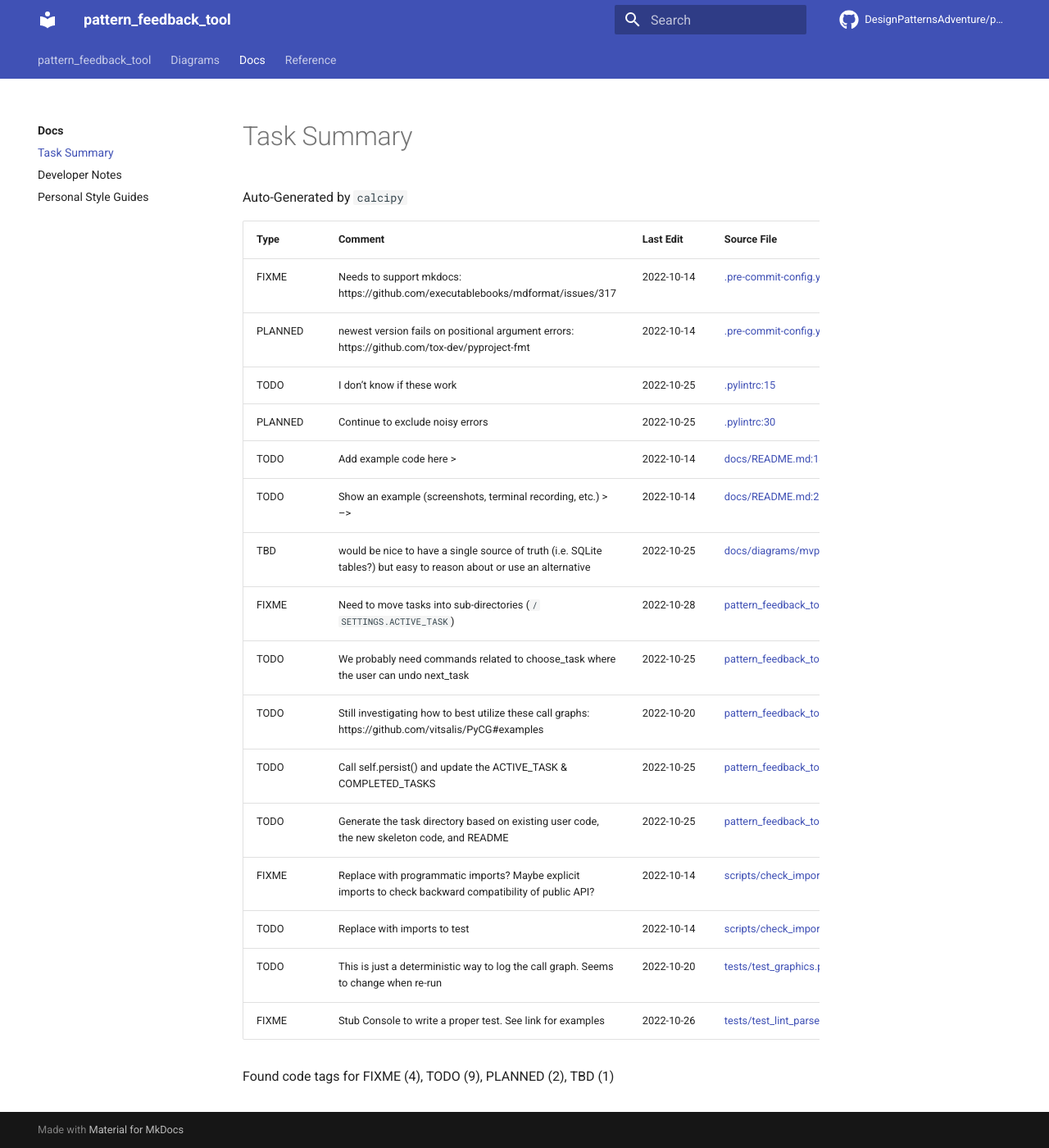
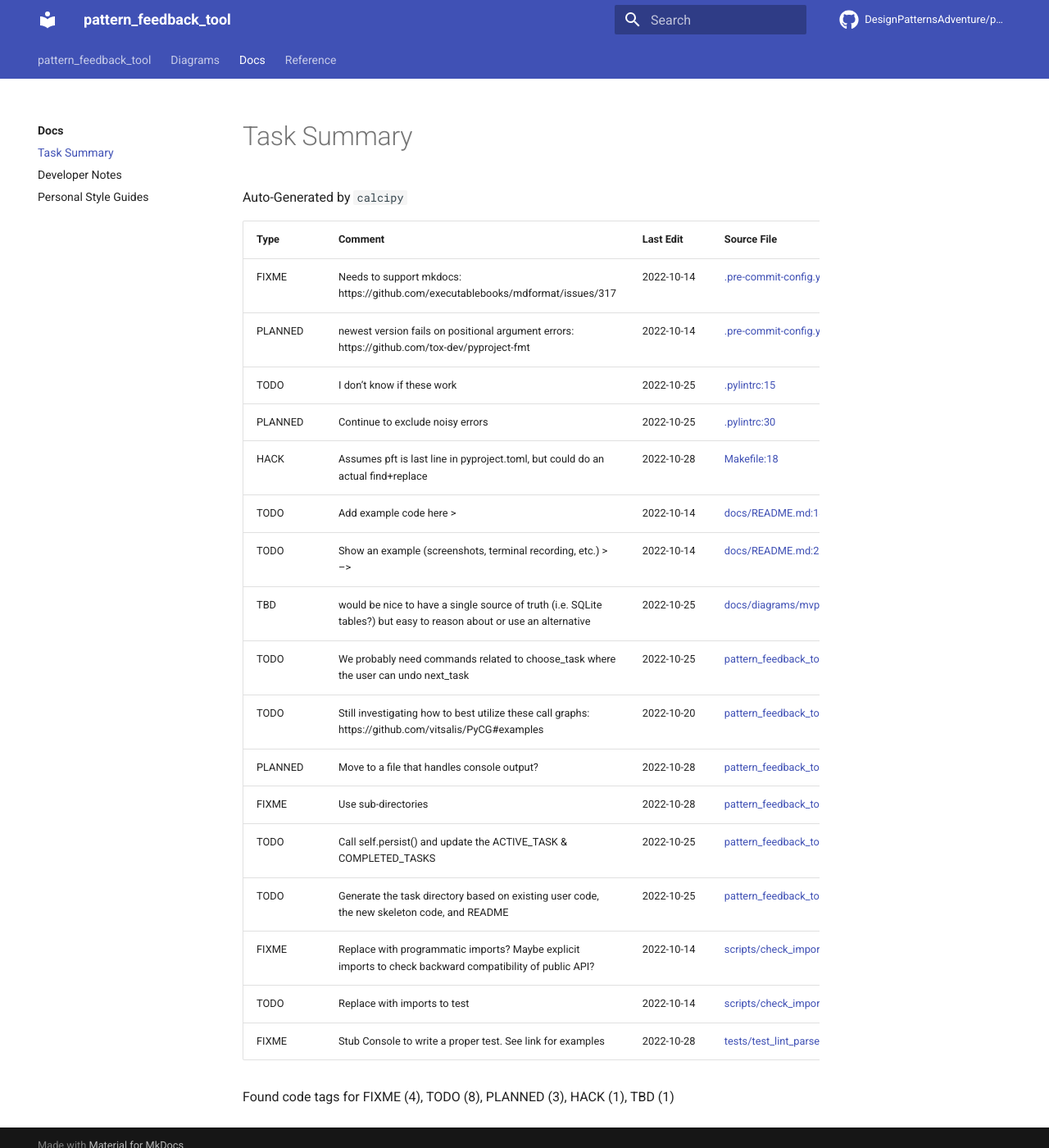
Before and after one commit to DesignPatternsAdventure/pattern_feedback_tool, an MkDocs documentation site: the page built from docs/docs/CODE_TAG_SUMMARY.md, in a window 1280 px wide and 1400 px high. Shown: the whole window at 82% size. Built offline with MkDocs 1.6.1 and Material for MkDocs 9.7.7, drawn with Linux system fonts in a browser that asks for light colours; comment, search, counter and statistics services are not loaded.

Commit message:
docs: re-run prdc and update README

```diff
--- a/.pre-commit-config.yaml
+++ b/.pre-commit-config.yaml
@@ -40,7 +40,7 @@ repos:
     hooks:
       - id: beautysh
   - repo: https://github.com/commitizen-tools/commitizen
-    rev: v2.35.0
+    rev: v2.37.0
     hooks:
       - id: commitizen
         additional_dependencies: [cz_legacy]
--- a/docs/docs/CODE_TAG_SUMMARY.md
+++ b/docs/docs/CODE_TAG_SUMMARY.md
@@ -2,25 +2,26 @@
 
 Auto-Generated by `calcipy`
 
-| Type    | Comment                                                                                                             | Last Edit   | Source File                                                                                                                                                                                       |
-|---------|---------------------------------------------------------------------------------------------------------------------|-------------|---------------------------------------------------------------------------------------------------------------------------------------------------------------------------------------------------|
-| FIXME   | Needs to support mkdocs: https://github.com/executablebooks/mdformat/issues/317                                     | 2022-10-14  | [.pre-commit-config.yaml:48](https://github.com/DesignPatternsAdventure/pattern_feedback_tool/blame/d8682bba6b764ceb10b1199d03cfe06591334f98/.pre-commit-config.yaml#L48)                         |
-| PLANNED | newest version fails on positional argument errors: https://github.com/tox-dev/pyproject-fmt                        | 2022-10-14  | [.pre-commit-config.yaml:68](https://github.com/DesignPatternsAdventure/pattern_feedback_tool/blame/d8682bba6b764ceb10b1199d03cfe06591334f98/.pre-commit-config.yaml#L68)                         |
-| TODO    | I don't know if these work                                                                                          | 2022-10-25  | [.pylintrc:15](https://github.com/DesignPatternsAdventure/pattern_feedback_tool/blame/353a1e6ab93596b347f7ce7926b9834225c37e15/.pylintrc#L15)                                                     |
-| PLANNED | Continue to exclude noisy errors                                                                                    | 2022-10-25  | [.pylintrc:30](https://github.com/DesignPatternsAdventure/pattern_feedback_tool/blame/353a1e6ab93596b347f7ce7926b9834225c37e15/.pylintrc#L30)                                                     |
-| TODO    | Add example code here >                                                                                             | 2022-10-14  | [docs/README.md:14](https://github.com/DesignPatternsAdventure/pattern_feedback_tool/blame/d8682bba6b764ceb10b1199d03cfe06591334f98/docs/README.md#L14)                                           |
-| TODO    | Show an example (screenshots, terminal recording, etc.) > -->                                                       | 2022-10-14  | [docs/README.md:21](https://github.com/DesignPatternsAdventure/pattern_feedback_tool/blame/d8682bba6b764ceb10b1199d03cfe06591334f98/docs/README.md#L21)                                           |
-| TBD     | would be nice to have a single source of truth (i.e. SQLite tables?) but easy to reason about or use an alternative | 2022-10-25  | [docs/diagrams/mvp-wip.md:7](https://github.com/DesignPatternsAdventure/pattern_feedback_tool/blame/353a1e6ab93596b347f7ce7926b9834225c37e15/docs/diagrams/mvp-wip.md#L7)                         |
-| FIXME   | Need to move tasks into sub-directories (`/ SETTINGS.ACTIVE_TASK`)                                                  | 2022-10-28  | [pattern_feedback_tool/doit_tasks.py:20](https://github.com/DesignPatternsAdventure/pattern_feedback_tool/blame/275a8771e7130ba17399292390d12c8836161dbc/pattern_feedback_tool/doit_tasks.py#L20) |
-| TODO    | We probably need commands related to choose_task where the user can undo next_task                                  | 2022-10-25  | [pattern_feedback_tool/doit_tasks.py:52](https://github.com/DesignPatternsAdventure/pattern_feedback_tool/blame/353a1e6ab93596b347f7ce7926b9834225c37e15/pattern_feedback_tool/doit_tasks.py#L50) |
-| TODO    | Still investigating how to best utilize these call graphs: https://github.com/vitsalis/PyCG#examples                | 2022-10-20  | [pattern_feedback_tool/graphics.py:71](https://github.com/DesignPatternsAdventure/pattern_feedback_tool/blame/8f71e5ed2ba8bbf767c6d83077d5f2b5029e28c0/pattern_feedback_tool/graphics.py#L121)    |
-| TODO    | Call self.persist() and update the ACTIVE_TASK & COMPLETED_TASKS                                                    | 2022-10-25  | [pattern_feedback_tool/settings.py:29](https://github.com/DesignPatternsAdventure/pattern_feedback_tool/blame/353a1e6ab93596b347f7ce7926b9834225c37e15/pattern_feedback_tool/settings.py#L29)     |
-| TODO    | Generate the task directory based on existing user code, the new skeleton code, and README                          | 2022-10-25  | [pattern_feedback_tool/settings.py:30](https://github.com/DesignPatternsAdventure/pattern_feedback_tool/blame/353a1e6ab93596b347f7ce7926b9834225c37e15/pattern_feedback_tool/settings.py#L30)     |
-| FIXME   | Replace with programmatic imports? Maybe explicit imports to check backward compatibility of public API?            | 2022-10-14  | [scripts/check_imports.py:7](https://github.com/DesignPatternsAdventure/pattern_feedback_tool/blame/d8682bba6b764ceb10b1199d03cfe06591334f98/scripts/check_imports.py#L7)                         |
-| TODO    | Replace with imports to test                                                                                        | 2022-10-14  | [scripts/check_imports.py:14](https://github.com/DesignPatternsAdventure/pattern_feedback_tool/blame/d8682bba6b764ceb10b1199d03cfe06591334f98/scripts/check_imports.py#L14)                       |
-| TODO    | This is just a deterministic way to log the call graph. Seems to change when re-run                                 | 2022-10-20  | [tests/test_graphics.py:22](https://github.com/DesignPatternsAdventure/pattern_feedback_tool/blame/8f71e5ed2ba8bbf767c6d83077d5f2b5029e28c0/tests/test_graphics.py#L28)                           |
-| FIXME   | Stub Console to write a proper test. See link for examples                                                          | 2022-10-26  | [tests/test_lint_parsers.py:60](https://github.com/DesignPatternsAdventure/pattern_feedback_tool/blame/7ff2f52b327193423ffd3993ea6570a88302f6d0/tests/test_lint_parsers.py#L60)                   |
+| Type    | Comment                                                                                                             | Last Edit   | Source File                                                                                                                                                                                           |
+|---------|---------------------------------------------------------------------------------------------------------------------|-------------|-------------------------------------------------------------------------------------------------------------------------------------------------------------------------------------------------------|
+| FIXME   | Needs to support mkdocs: https://github.com/executablebooks/mdformat/issues/317                                     | 2022-10-14  | [.pre-commit-config.yaml:48](https://github.com/DesignPatternsAdventure/pattern_feedback_tool/blame/d8682bba6b764ceb10b1199d03cfe06591334f98/.pre-commit-config.yaml#L48)                             |
+| PLANNED | newest version fails on positional argument errors: https://github.com/tox-dev/pyproject-fmt                        | 2022-10-14  | [.pre-commit-config.yaml:68](https://github.com/DesignPatternsAdventure/pattern_feedback_tool/blame/d8682bba6b764ceb10b1199d03cfe06591334f98/.pre-commit-config.yaml#L68)                             |
+| TODO    | I don't know if these work                                                                                          | 2022-10-25  | [.pylintrc:15](https://github.com/DesignPatternsAdventure/pattern_feedback_tool/blame/353a1e6ab93596b347f7ce7926b9834225c37e15/.pylintrc#L15)                                                         |
+| PLANNED | Continue to exclude noisy errors                                                                                    | 2022-10-25  | [.pylintrc:30](https://github.com/DesignPatternsAdventure/pattern_feedback_tool/blame/353a1e6ab93596b347f7ce7926b9834225c37e15/.pylintrc#L30)                                                         |
+| HACK    | Assumes pft is last line in pyproject.toml, but could do an actual find+replace                                     | 2022-10-28  | [Makefile:18](https://github.com/DesignPatternsAdventure/pattern_feedback_tool/blame/5d40ae3f50770415ac65b043b639f4237d784915/Makefile#L18)                                                           |
+| TODO    | Add example code here >                                                                                             | 2022-10-14  | [docs/README.md:14](https://github.com/DesignPatternsAdventure/pattern_feedback_tool/blame/d8682bba6b764ceb10b1199d03cfe06591334f98/docs/README.md#L14)                                               |
+| TODO    | Show an example (screenshots, terminal recording, etc.) > -->                                                       | 2022-10-14  | [docs/README.md:21](https://github.com/DesignPatternsAdventure/pattern_feedback_tool/blame/d8682bba6b764ceb10b1199d03cfe06591334f98/docs/README.md#L21)                                               |
+| TBD     | would be nice to have a single source of truth (i.e. SQLite tables?) but easy to reason about or use an alternative | 2022-10-25  | [docs/diagrams/mvp-wip.md:7](https://github.com/DesignPatternsAdventure/pattern_feedback_tool/blame/353a1e6ab93596b347f7ce7926b9834225c37e15/docs/diagrams/mvp-wip.md#L7)                             |
+| TODO    | We probably need commands related to choose_task where the user can undo next_task                                  | 2022-10-25  | [pattern_feedback_tool/doit_tasks.py:46](https://github.com/DesignPatternsAdventure/pattern_feedback_tool/blame/353a1e6ab93596b347f7ce7926b9834225c37e15/pattern_feedback_tool/doit_tasks.py#L50)     |
+| TODO    | Still investigating how to best utilize these call graphs: https://github.com/vitsalis/PyCG#examples                | 2022-10-20  | [pattern_feedback_tool/graphics.py:71](https://github.com/DesignPatternsAdventure/pattern_feedback_tool/blame/8f71e5ed2ba8bbf767c6d83077d5f2b5029e28c0/pattern_feedback_tool/graphics.py#L121)        |
+| PLANNED | Move to a file that handles console output?                                                                         | 2022-10-28  | [pattern_feedback_tool/lint_parsers.py:81](https://github.com/DesignPatternsAdventure/pattern_feedback_tool/blame/5d40ae3f50770415ac65b043b639f4237d784915/pattern_feedback_tool/lint_parsers.py#L81) |
+| FIXME   | Use sub-directories                                                                                                 | 2022-10-28  | [pattern_feedback_tool/settings.py:29](https://github.com/DesignPatternsAdventure/pattern_feedback_tool/blame/5d40ae3f50770415ac65b043b639f4237d784915/pattern_feedback_tool/settings.py#L29)         |
+| TODO    | Call self.persist() and update the ACTIVE_TASK & COMPLETED_TASKS                                                    | 2022-10-25  | [pattern_feedback_tool/settings.py:33](https://github.com/DesignPatternsAdventure/pattern_feedback_tool/blame/353a1e6ab93596b347f7ce7926b9834225c37e15/pattern_feedback_tool/settings.py#L29)         |
+| TODO    | Generate the task directory based on existing user code, the new skeleton code, and README                          | 2022-10-25  | [pattern_feedback_tool/settings.py:34](https://github.com/DesignPatternsAdventure/pattern_feedback_tool/blame/353a1e6ab93596b347f7ce7926b9834225c37e15/pattern_feedback_tool/settings.py#L30)         |
+| FIXME   | Replace with programmatic imports? Maybe explicit imports to check backward compatibility of public API?            | 2022-10-14  | [scripts/check_imports.py:7](https://github.com/DesignPatternsAdventure/pattern_feedback_tool/blame/d8682bba6b764ceb10b1199d03cfe06591334f98/scripts/check_imports.py#L7)                             |
+| TODO    | Replace with imports to test                                                                                        | 2022-10-14  | [scripts/check_imports.py:14](https://github.com/DesignPatternsAdventure/pattern_feedback_tool/blame/d8682bba6b764ceb10b1199d03cfe06591334f98/scripts/check_imports.py#L14)                           |
+| FIXME   | Stub Console to write a proper test. See link for examples                                                          | 2022-10-28  | [tests/test_lint_parsers.py:60](https://github.com/DesignPatternsAdventure/pattern_feedback_tool/blame/5d40ae3f50770415ac65b043b639f4237d784915/tests/test_lint_parsers.py#L60)                       |
 
-Found code tags for FIXME (4), TODO (9), PLANNED (2), TBD (1)
+Found code tags for FIXME (4), TODO (8), PLANNED (3), HACK (1), TBD (1)
 
 <!-- calcipy:skip_tags -->
```
Also changed, not shown: docs/README.md (+4 -13 lines), docs/docs/CHANGELOG.md (+0 -11 lines), docs/docs/DEVELOPER_GUIDE.md (+10 -9 lines), 1 other file.
